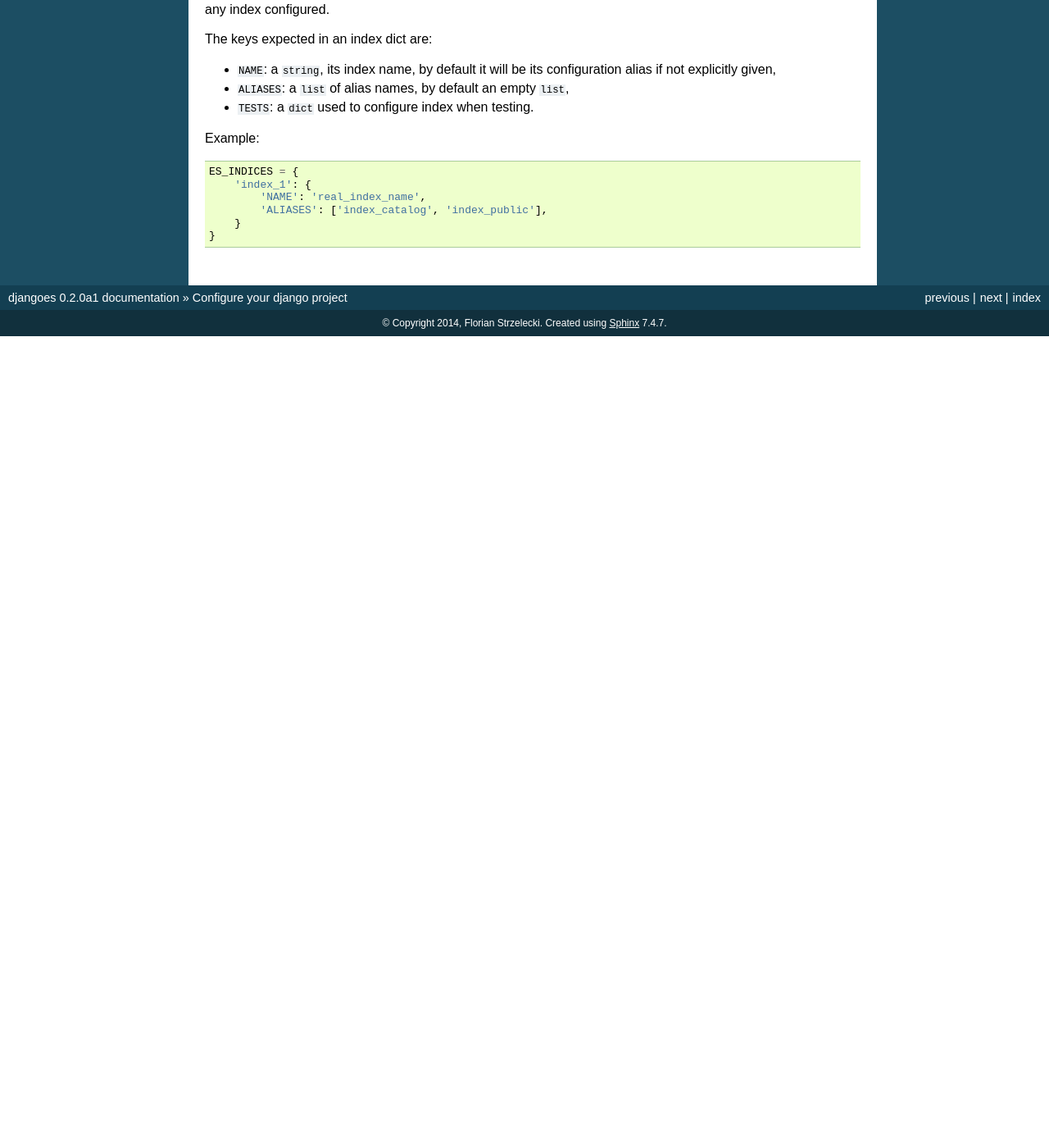
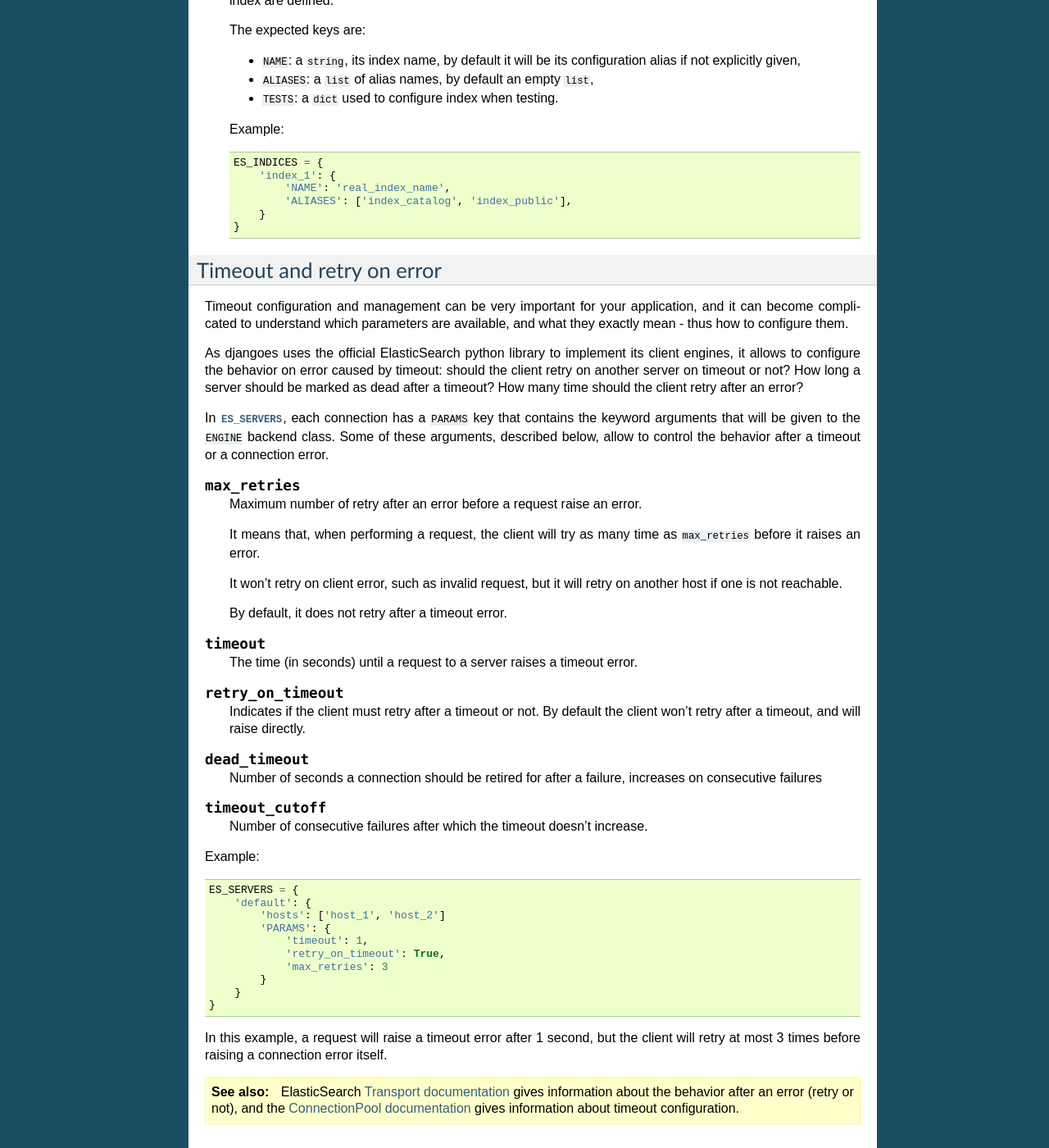
Before and after one commit to Exirel/djangoes, a Sphinx documentation site: the page built from docs/topics/configure.rst, in a window 1280 px wide and 1400 px high, scrolled down 868 px. Shown: the whole window at 82% size. Built offline with Sphinx 7.4.7, drawn with Linux system fonts in a browser that asks for light colours; before the commit the page ends 1278 px from its top, so only the background shows below that; some of the changed text lies outside the part shown.

Commit message:
Document timeout and retry after error parameters
The ElasticSearch client allows to configure timeout on request, and the behavior after an error, to retry the same request on a different host. These parameters are important and deserve a § in djangoes's documentation.

```diff
--- a/docs/conf.py
+++ b/docs/conf.py
@@ -92,7 +92,7 @@ add_module_names = False
 pygments_style = 'sphinx'
 
 # A list of ignored prefixes for module index sorting.
-#modindex_common_prefix = []
+modindex_common_prefix = ['djangoes.', ]
 
 # If true, keep warnings as "system message" paragraphs in the built documents.
 #keep_warnings = False
--- a/docs/topics/configure.rst
+++ b/docs/topics/configure.rst
@@ -7,11 +7,11 @@ Configure your django project
 .. toctree::
    :maxdepth: 2
 
-After installing ``djangoes``, you need to configure your django project
+After installing :mod:`djangoes`, you need to configure your django project
 settings with two variables:
 
-* ``ES_SERVERS``: configure connections to ElasticSearch servers,
-* ``ES_INDICES``: configure ElasticSearch indices used by connections.
+* :data:`ES_SERVERS`: configure connections to ElasticSearch servers,
+* :data:`ES_INDICES`: configure ElasticSearch indices used by connections.
 
 The main idea behind this separation is to configure the connections, the way
 to access the ElasticSearch API, and the indices separatly, where the documents
@@ -21,54 +21,136 @@ connection will use.
 For example, you can have two connections, one for each host, and both use the
 same index configuration.
 
-Connection configuration
-========================
+Settings
+========
 
-The setting ``ES_SERVERS`` is a dict, where each key is a connection
-configuration alias (its name), and each value is a dict that describes one
-connection. By default, there is one connection named ``default`` - the same
-way there is a ``default`` database connection alias in Django.
+.. py:data:: ES_SERVERS
 
-The keys expected in a connection dict are:
+   The setting ``ES_SERVERS`` is a dict, where each key is a connection
+   configuration alias (its name), and each value is a dict that describes one
+   connection. By default, there is one connection named ``default`` - the same
+   way there is a ``default`` database connection alias in Django.
 
-* ``HOSTS``: a hosts configuration, as expected by `elasticsearch-py`_,
-* ``ENGINE``: a string giving the class path to the engine backend class,
-* ``INDICES``: a ``list`` of index alias as found in ``ES_INDICES``,
-* ``PARAMS``: a ``dict`` used as keyword arguments to instanciate the backend
-  class.
+   The keys expected in a connection dict are:
 
-.. _elasticsearch-py: https://pypi.python.org/pypi/elasticsearch
+   * ``HOSTS``: a hosts configuration, as expected by `elasticsearch-py`_,
+   * ``ENGINE``: a string giving the class path to the engine backend class,
+   * ``INDICES``: a ``list`` of index alias as found in ``ES_INDICES``,
+   * ``PARAMS``: a ``dict`` used as keyword arguments to instanciate the
+     backend class.
+
+   .. _elasticsearch-py: https://pypi.python.org/pypi/elasticsearch
+
+   Example::
+
+      ES_SERVERS = {
+          'default': {
+              'HOSTS': ['es_host_1', 'es_host_2'],
+              'ENGINE': 'djangoes.backends.elasticsearch.SimpleHttpClient',
+              'INDICES': ['index_1']
+          }
+      }
+
+
+.. py:data:: ES_INDICES
+
+   The setting ``ES_INDICES`` is a dict, where each key is an index
+   configuration alias (its name as used by connections in :data:`ES_SERVERS`
+   in their ``INDICES`` option), and each value is a dict that describes one
+   index. By default, no index are defined.
+
+   The expected keys are:
+
+   * ``NAME``: a ``string``, its index name, by default it will be its
+     configuration alias if not explicitly given,
+   * ``ALIASES``: a ``list`` of alias names, by default an empty ``list``,
+   * ``TESTS``: a ``dict`` used to configure index when testing.
+
+   Example::
+
+      ES_INDICES = {
+          'index_1': {
+              'NAME': 'real_index_name',
+              'ALIASES': ['index_catalog', 'index_public'],
+          }
+      }
+
+
+Timeout and retry on error
+==========================
+
+Timeout configuration and management can be very important for your
+application, and it can become complicated to understand which parameters are
+available, and what they exactly mean - thus how to configure them.
+
+As djangoes uses the official ElasticSearch python library to implement its
+client engines, it allows to configure the behavior on error caused by timeout:
+should the client retry on another server on timeout or not? How long a server
+should be marked as dead after a timeout? How many time should the client
+retry after an error?
+
+In :data:`ES_SERVERS`, each connection has a ``PARAMS`` key that contains the
+keyword arguments that will be given to the ``ENGINE`` backend class. Some of
+these arguments, described below, allow to control the behavior after a timeout
+or a connection error.
+
+.. describe:: max_retries
+
+   Maximum number of retry after an error before a request raise an error.
+
+   It means that, when performing a request, the client will try as many time
+   as ``max_retries`` before it raises an error.
+
+   It won't retry on client error, such as invalid request, but it will retry
+   on another host if one is not reachable.
+
+   By default, it does not retry after a timeout error.
+
+
+.. describe:: timeout
+
+   The time (in seconds) until a request to a server raises a timeout error.
+
+
+.. describe:: retry_on_timeout
+
+   Indicates if the client must retry after a timeout or not. By default the
+   client won't retry after a timeout, and will raise directly.
+
+
+.. describe:: dead_timeout
+
+   Number of seconds a connection should be retired for after a failure,
+   increases on consecutive failures
+
+
+.. describe:: timeout_cutoff
+
+   Number of consecutive failures after which the timeout doesn’t increase.
+
 
 Example::
 
    ES_SERVERS = {
        'default': {
-           'HOSTS': ['es_host_1', 'es_host_2'],
-           'ENGINE': 'djangoes.backends.elasticsearch.SimpleHttpClient',
-           'INDICES': ['index_1']
+           'hosts': ['host_1', 'host_2']
+           'PARAMS': {
+               'timeout': 1,
+               'retry_on_timeout': True,
+               'max_retries': 3
+           }
        }
    }
 
-Index configuration
-===================
+In this example, a request will raise a timeout error after 1 second, but the
+client will retry at most 3 times before raising a connection error itself.
 
-The setting ``ES_INDICES`` is a dict, where each key is an index configuration
-alias (its name as used by connections in ``ES_SERVERS`` in their ``INDICES``
-option), and each value is a dict that describes one index. By default, there
-is not any index configured.
+.. seealso::
 
-The keys expected in an index dict are:
+   ElasticSearch `Transport documentation`__ gives information about the
+   behavior after an error (retry or not), and the
+   `ConnectionPool documentation`__ gives information about timeout
+   configuration.
 
-* ``NAME``: a ``string``, its index name, by default it will be its
-  configuration alias if not explicitly given,
-* ``ALIASES``: a ``list`` of alias names, by default an empty ``list``,
-* ``TESTS``: a ``dict`` used to configure index when testing.
-
-Example::
-
-   ES_INDICES = {
-       'index_1': {
-           'NAME': 'real_index_name',
-           'ALIASES': ['index_catalog', 'index_public'],
-       }
-   }
+.. __: http://elasticsearch-py.readthedocs.org/en/master/connection.html#elasticsearch.Transport
+.. __: http://elasticsearch-py.readthedocs.org/en/master/connection.html#elasticsearch.ConnectionPool
```
Also changed, not shown: docs/djangoes.rst (+13 -0 lines).
